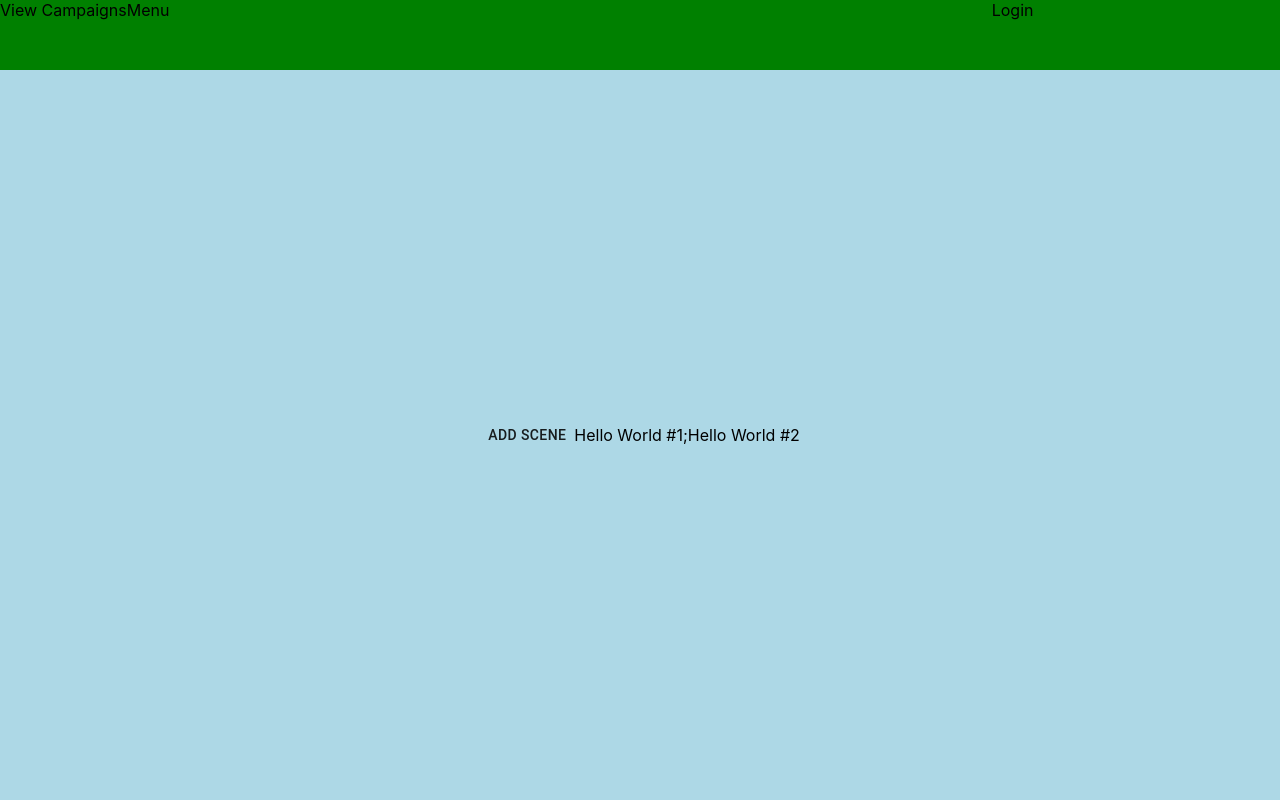
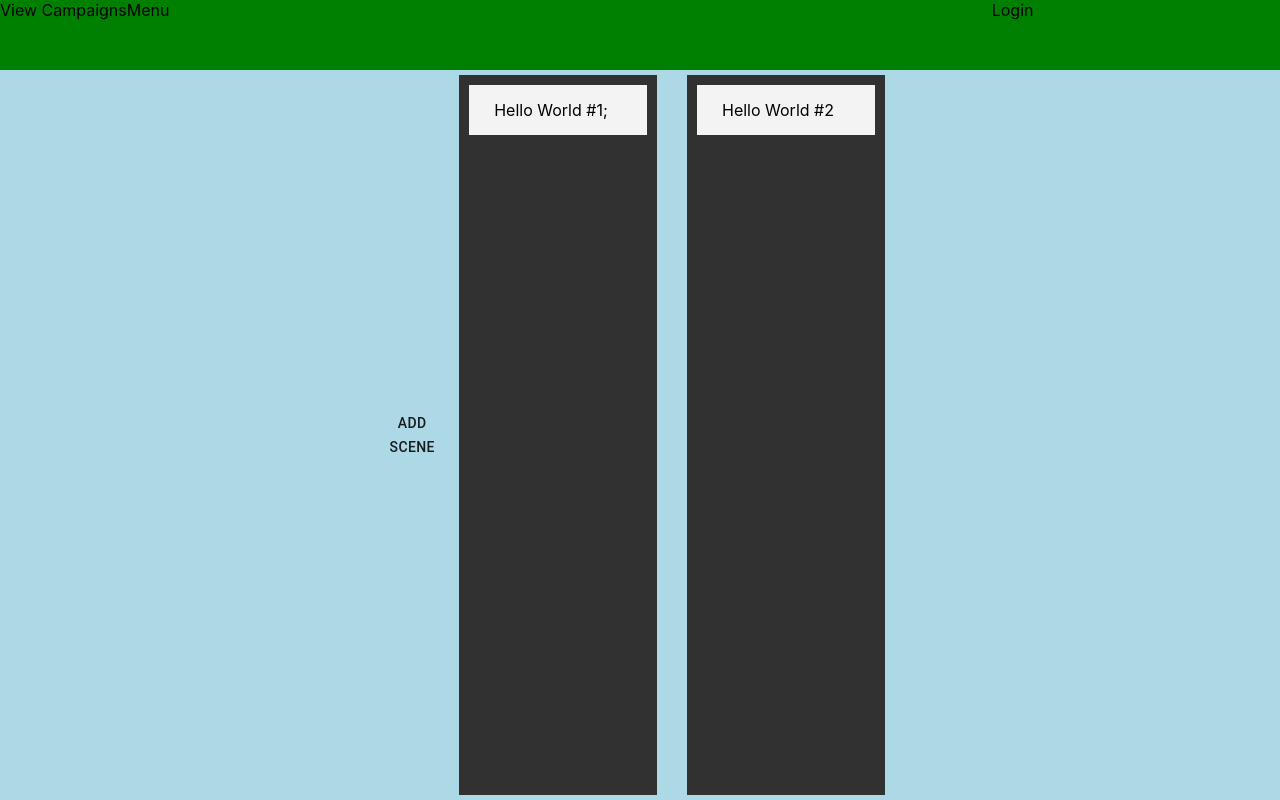
Before and after one commit to JosephmLin/dnd-scene-writer, a React (Create React App) app: page / in a window 1280 px wide. Built offline with nearby package versions, Linux system fonts and the light colour scheme.

Commit message:
Updating classnames and colorations
It's getting late, making sloppy errors. That's it for me tonight

```diff
--- a/src/App.css
+++ b/src/App.css
@@ -60,7 +60,9 @@
   max-width: 300px;
 
   background-color: #313131;
-  padding: 15px;
+  height: 100%;
+  padding: 10px;
+  margin: 15px;
 }
 
 .MainPage .SortableParent .SortableObject {
--- a/src/App.js
+++ b/src/App.js
@@ -24,11 +24,11 @@ function App() {
         <SceneHomePage />
         <SortableParent
           id="sortableParent-1"
-          className="sortableParent"
+          className="SortableParent"
         >
           <SortableObject
             id="sortableObject-1"
-            className="sortableObject"
+            className="SortableObject"
             draggable="true"
           >
             Hello World #1;
@@ -36,11 +36,11 @@ function App() {
         </SortableParent>
         <SortableParent
           id="sortableParent-2"
-          className="sortableParent"
+          className="SortableParent"
         >
           <SortableObject
             id="sortableObject-2"
-            className="sortableObject"
+            className="SortableObject"
             draggable="true"
           >
             Hello World #2
--- a/src/SceneWriter/SceneHomePage.css
+++ b/src/SceneWriter/SceneHomePage.css
@@ -1,10 +1,9 @@
-.App-Button {
+.SceneHomePage-Button {
   margin: auto;
 }
 
-.App-Parent {
+.SceneHomePage-Parent {
 		background-color: #ADD8E6;
-		min-height: 100vh;
 		display: flex;
 		flex-direction: column;
 		align-items: center;
--- a/src/SceneWriter/SceneHomePage.js
+++ b/src/SceneWriter/SceneHomePage.js
@@ -18,8 +18,8 @@ function SceneHomePage({ [ storePropKey ]: SCENES, addScene, removeScene }) {
 	const removeObject = key => () => removeScene(key);
 
 
-	return <div className="App-">
-		<Button className="App-Button" onClick={addNewScene('scene')}>Add Scene</Button>
+	return <div className="SceneHomePage">
+		<Button className="SceneHomePage-Button" onClick={addNewScene('scene')}>Add Scene</Button>
 		{SCENES.map((scene) => (<SceneCard className="SceneCard" key={scene} removeObject={removeObject(scene)} />))}
 	</div>
 }
--- a/src/SceneWriter/drag-and-drop/SortableParent.js
+++ b/src/SceneWriter/drag-and-drop/SortableParent.js
@@ -1,12 +1,12 @@
 import React from 'react';
 import { props } from 'ramda';
 
-const ReorderableParent = ({ children }) => {
+const ReorderableParent = (props) => {
 
 	const drop = e => {
 		e.preventDefault();
 
-		const card_id = e.datatransfer.getData('card_id');
+		const card_id = e.dataTransfer.getData('card_id');
 
 		const card = document.getElementById(card_id);
 		card.style.display = 'block';
@@ -26,7 +26,7 @@ const ReorderableParent = ({ children }) => {
 		onDrop={drop}
 		onDragOver={dragOver}
 	>
-		{children}
+		{props.children}
 	</div>
 }
 
```
